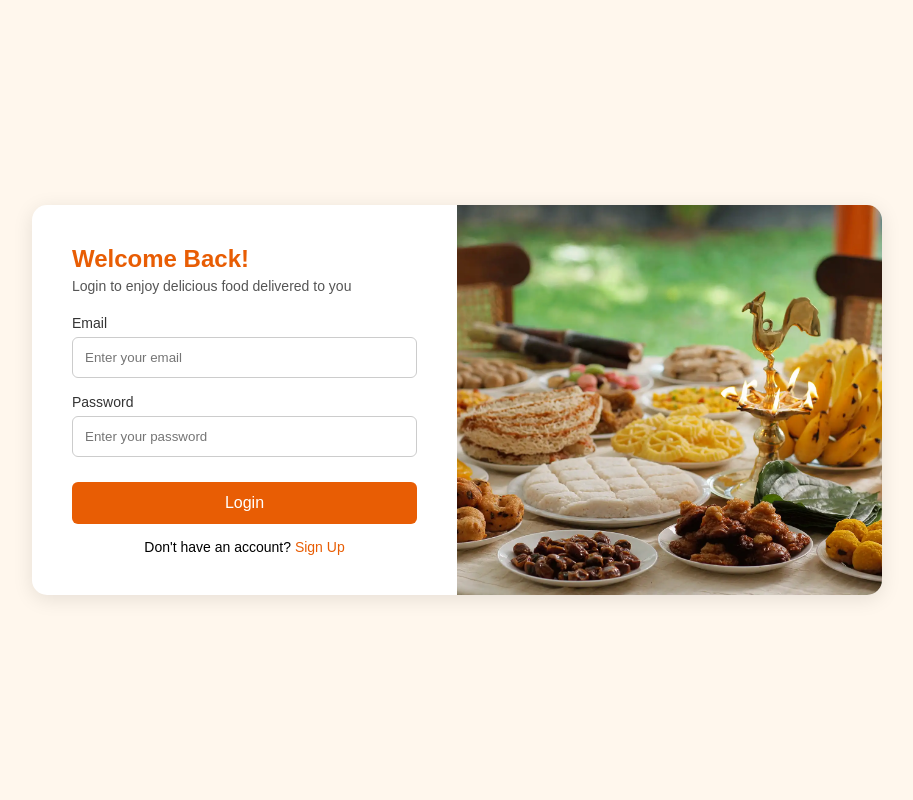
After one commit to Dhanalakshmi85/FullStackTeamProject, a Flask app: page /login in a window 1280 px wide. The commit adds this page. Shown: the whole page, without its empty margins (183-1096 px from the left). Run offline with Flask 3, Linux system fonts and the light colour scheme.

Commit message:
User login changes

```diff
--- /dev/null
+++ b/frontend/static/css/login.css
@@ -0,0 +1,109 @@
+* {
+    margin: 0;
+    padding: 0;
+    box-sizing: border-box;
+    font-family: "Poppins", sans-serif;
+}
+
+body {
+    height: 100vh;
+    display: flex;
+    justify-content: center;
+    align-items: center;
+    background: #fff7ed;
+}
+
+.login-container {
+    width: 850px;
+    background: #ffffff;
+    display: flex;
+    border-radius: 15px;
+    box-shadow: 0 4px 20px rgba(0,0,0,0.1);
+    overflow: hidden;
+}
+
+.form-section {
+    width: 50%;
+    padding: 40px;
+}
+
+h2 {
+    color: #e85d04;
+}
+
+.subtitle {
+    margin-top: 5px;
+    margin-bottom: 20px;
+    font-size: 14px;
+    color: #555;
+}
+
+.input-group {
+    margin-bottom: 15px;
+}
+
+.input-group label {
+    font-size: 14px;
+    color: #333;
+}
+
+.input-group input {
+    width: 100%;
+    padding: 12px;
+    margin-top: 5px;
+    border: 1px solid #ccc;
+    border-radius: 6px;
+}
+
+.btn {
+    width: 100%;
+    padding: 12px;
+    background: #e85d04;
+    color: white;
+    border: none;
+    border-radius: 6px;
+    cursor: pointer;
+    margin-top: 10px;
+    font-size: 16px;
+}
+
+.btn:hover {
+    background: #c65102;
+}
+
+.signup-text {
+    margin-top: 15px;
+    font-size: 14px;
+    text-align: center;
+}
+
+.signup-text a {
+    color: #e85d04;
+    text-decoration: none;
+}
+
+.image-section {
+    width: 50%;
+}
+
+.image-section img {
+    width: 100%;
+    height: 100%;
+    object-fit: cover;
+}
+
+/* Responsive */
+@media (max-width: 768px) {
+    .login-container {
+        flex-direction: column;
+        width: 95%;
+    }
+
+    .form-section, .image-section {
+        width: 100%;
+    }
+
+    .image-section img {
+        height: 260px;
+    }
+}
--- /dev/null
+++ b/frontend/templates/login.html
@@ -0,0 +1,41 @@
+<!DOCTYPE html>
+<html lang="en">
+<head>
+    <meta charset="UTF-8">
+    <meta name="viewport" content="width=device-width, initial-scale=1.0">
+    <title>Foodies | Login</title>
+    <link rel="stylesheet" href="/frontend/static/css/login.css">
+</head>
+<body>
+
+<div class="login-container">
+
+    <div class="form-section">
+        <h2>Welcome Back!</h2>
+        <p class="subtitle">Login to enjoy delicious food delivered to you</p>
+
+        <form action="#">
+            <div class="input-group">
+                <label>Email</label>
+                <input type="email" placeholder="Enter your email" required>
+            </div>
+
+            <div class="input-group">
+                <label>Password</label>
+                <input type="password" placeholder="Enter your password" required>
+            </div>
+
+            <button class="btn">Login</button>
+
+            <p class="signup-text">Don't have an account? <a href="signup.html">Sign Up</a></p>
+        </form>
+    </div>
+
+    <div class="image-section">
+        <img src="/frontend/static/img/signin.jpeg" alt="Food Image">
+    </div>
+
+</div>
+
+</body>
+</html>
```
Also changed, not shown: frontend/static/css/signup.css (added, +109 -0 lines), frontend/templates/contact.html (+18 -1 lines), frontend/templates/signup.html (added, +51 -0 lines), frontend/static/img/signin.jpeg (added), frontend/static/img/signup.jpeg (added).
